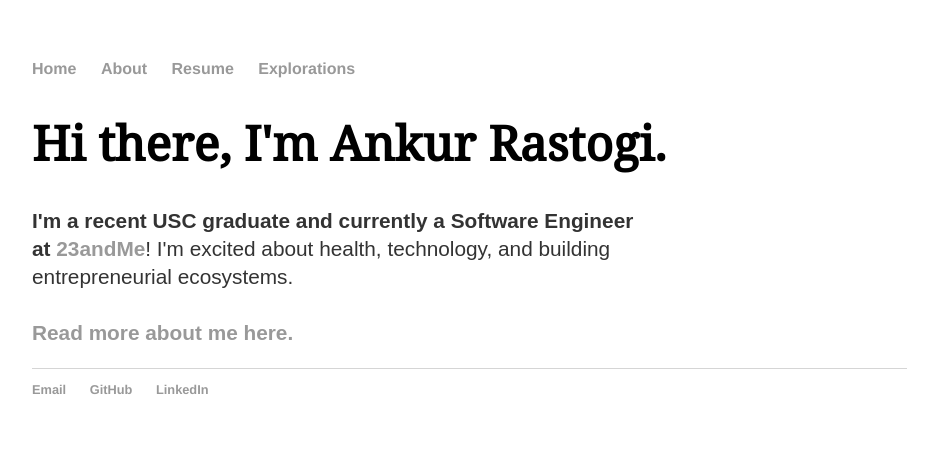
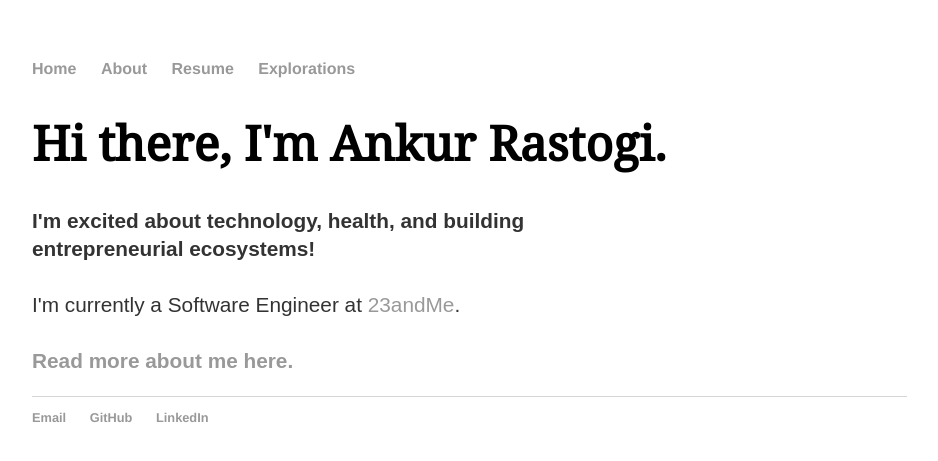
Before and after one commit to arastogi15/arastogi15.github.io, a Jekyll site: the page built from index.html, in a window 1280 px wide. Shown: the top 461 px of the page, without its empty margins (160-1098 px from the left). Built offline with Jekyll 4.4.1, drawn with Linux system fonts in a browser that asks for light colours.

Commit message:
adjust ordering and body text

```diff
--- a/index.html
+++ b/index.html
@@ -6,7 +6,7 @@ title: Ankur Rastogi
 	<h1 class="header-mobile">Hi there, <br/>I'm Ankur Rastogi.</h1>
 	<h1 class="header-desktop">Hi there, I'm Ankur Rastogi.</h1>
 
-	<p><b>I'm a recent USC graduate and currently a Software Engineer at <a href="https://www.23andme.com">23andMe</a></b>! I'm excited about health, technology, and building entrepreneurial ecosystems.
+	<p><b>I'm excited about technology, health, and building entrepreneurial ecosystems!<br/><br/></b>I'm currently a Software Engineer at <a href="https://www.23andme.com">23andMe</a>.
 	<br> <br>
 
 	<a id="learn" href="/about"><b>Read more about me here.</b></a></p>
```
